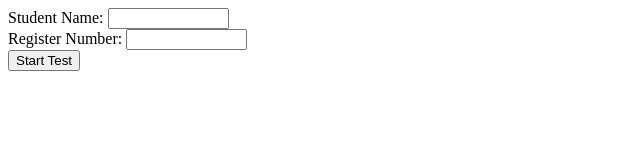
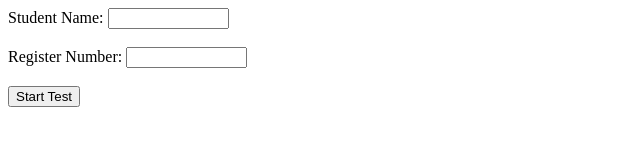
Before and after one commit to Keerthana-3107/mcq_exam, a plain HTML site: page index.html in a window 1280 px wide. Shown: the whole page, without its empty margins (0-640 px from the left). Drawn offline with Linux system fonts and the light colour scheme.

Commit message:
Update index.html

```diff
--- a/index.html
+++ b/index.html
@@ -4,11 +4,11 @@
 <title>Login</title>
 </head>
 <body>
-<form id="form" id="form1" action="exam.html">
+<form id="form" action="exam.html">
 <label>Student Name: </label>
-<input type="text" name="name" size="12" ><br/>
+<input type="text" name="name" size="12" ><br/><br/>
 <label>Register Number: </label>
-<input type="text" name="regno" size="12" ><br/>
+<input type="text" name="regno" size="12" ><br/><br/>
 <button>Start Test</button>
 </form>
 </body>
```
